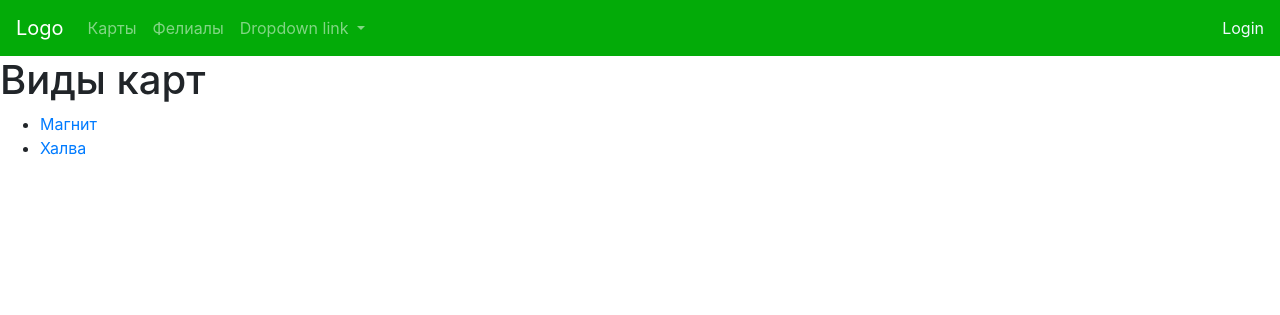
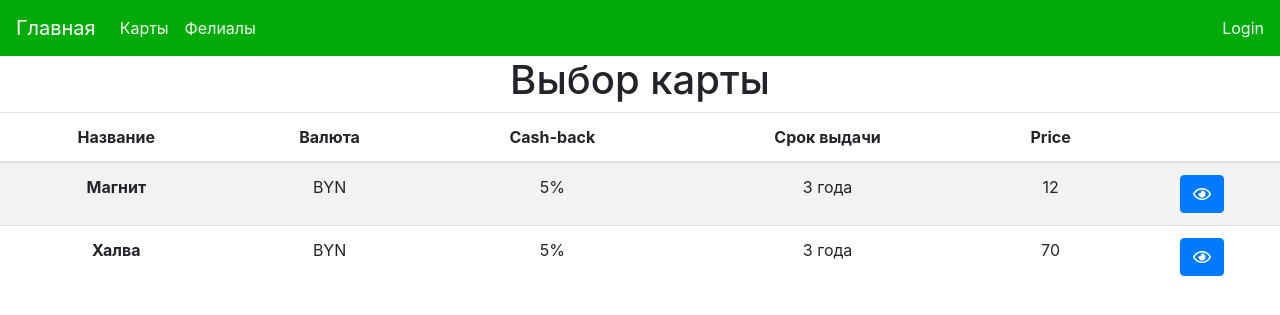
Before and after one commit to Kir14/SiteForCards, a Django app: page /catalog/type_card/ in a window 1280 px wide. Shown: the top 315 px of the page. Run offline with Django 3.2, Linux system fonts and the light colour scheme; data comes from the database, SQL or seed files in the repository; some libraries are stand-ins or nearby versions.

Commit message:
refactor code

```diff
--- a/catalog/templates/base_generic.html
+++ b/catalog/templates/base_generic.html
@@ -32,28 +32,28 @@
 
 <nav class="navbar navbar-expand-sm  navbar-dark" style="background-color: #03ab08">
     <!-- Brand -->
-    <a class="navbar-brand" href="{% url 'index' %}">Logo</a>
+    <a class="navbar-brand" href="{% url 'index' %}">Главная</a>
 
     <!-- Links -->
     <ul class="navbar-nav">
         <li class="nav-item">
-            <a class="nav-link" href="/catalog/type_card/">Карты</a>
+            <a class="nav-link" href="/catalog/type_card/" style="color: #f2f2f2">Карты</a>
         </li>
         <li class="nav-item">
-            <a class="nav-link" href="#">Фелиалы</a>
+            <a class="nav-link" href="#" style="color: #f2f2f2">Фелиалы</a>
         </li>
 
-        <!-- Dropdown -->
-        <li class="nav-item dropdown">
-            <a class="nav-link dropdown-toggle" href="#" id="navbardrop" data-toggle="dropdown">
-                Dropdown link
-            </a>
-            <div class="dropdown-menu">
-                <a class="dropdown-item" href="#">Link 1</a>
-                <a class="dropdown-item" href="#">Link 2</a>
-                <a class="dropdown-item" href="#">Link 3</a>
-            </div>
-        </li>
+{#        <!-- Dropdown -->#}
+{#        <li class="nav-item dropdown">#}
+{#            <a class="nav-link dropdown-toggle" href="#" id="navbardrop" data-toggle="dropdown">#}
+{#                Dropdown link#}
+{#            </a>#}
+{#            <div class="dropdown-menu">#}
+{#                <a class="dropdown-item" href="#">Link 1</a>#}
+{#                <a class="dropdown-item" href="#">Link 2</a>#}
+{#                <a class="dropdown-item" href="#">Link 3</a>#}
+{#            </div>#}
+{#        </li>#}
     </ul>
 
     {% if user.is_authenticated %}
--- a/catalog/templates/catalog/typescard_list.html
+++ b/catalog/templates/catalog/typescard_list.html
@@ -1,20 +1,47 @@
 {% extends "base_generic.html" %}
 
 {% block content %}
-    <h1>Виды карт</h1>
+    <form style="text-align:center">
+    <h1>Выбор карты</h1>
 
-    {% if typescard_list %}
-        <ul>
 
-            {% for typeCard in typescard_list %}
-                <li>
-                    <a href="{{ typeCard.get_absolute_url }}">{{ typeCard.nameCard }}</a>
-                </li>
-            {% endfor %}
+    <div >
+        <div >
+            <div >
+                <table class="table table-striped">
+                    <thead>
+                    <tr>
+                        <th scope="col">Название</th>
+                        <th scope="col">Валюта</th>
+                        <th scope="col">Cash-back</th>
+                        <th scope="col">Срок выдачи</th>
+                        <th scope="col">Price</th>
+                        <th scope="col"></th>
+                    </tr>
+                    </thead>
+                    <tbody>
 
-        </ul>
-    {% else %}
-        <p>There are no card.</p>
-    {% endif %}
+                        {% for typeCard in typescard_list %}
+                            <tr>
+                            <th scope="row"> {{ typeCard.nameCard }} </th>
+                            <td> {{ typeCard.ccy }}</td>
+                            <td> {{ typeCard.cashback }}</td>
+                            <td> {{ typeCard.validity_period }}</td>
+                            <td> {{ typeCard.price }}</td>
+                            <td>
+                                <a  href="{{ typeCard.get_absolute_url }}">
+                                    <button type="button" class="btn btn-primary"><i class="far fa-eye"></i></button>
+                                </a>
+                            </td>
+                            </tr>
+                        {% endfor %}
 
+
+
+                    </tbody>
+                </table>
+            </div>
+        </div>
+    </div>
+    </form>
 {% endblock %}
```
Also changed, not shown: catalog/templates/catalog/order_card.html (+4 -3 lines), catalog/templates/catalog/typescard_detail.html (+42 -6 lines), static/img/Batman2_HYzxXoX.jpg (added), static/img/Batman2_Shpsjdt.jpg (added), static/img/Железный человек.jpg (added), static/img/Трон_I2OO4UO.jpg (added).
